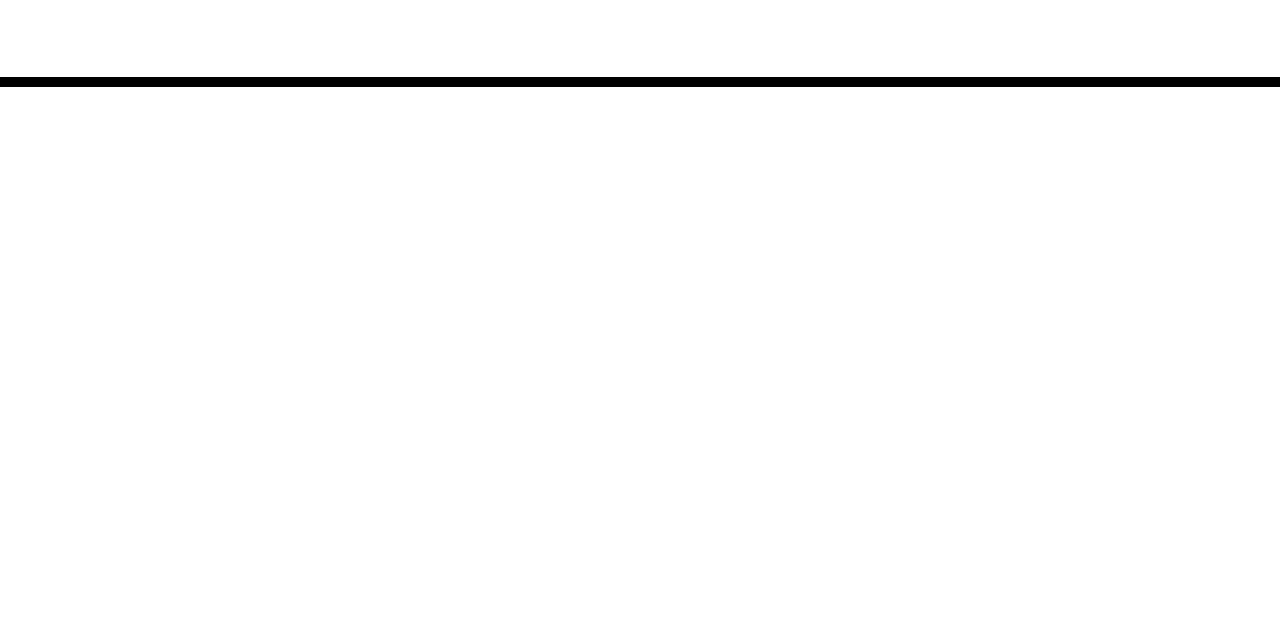
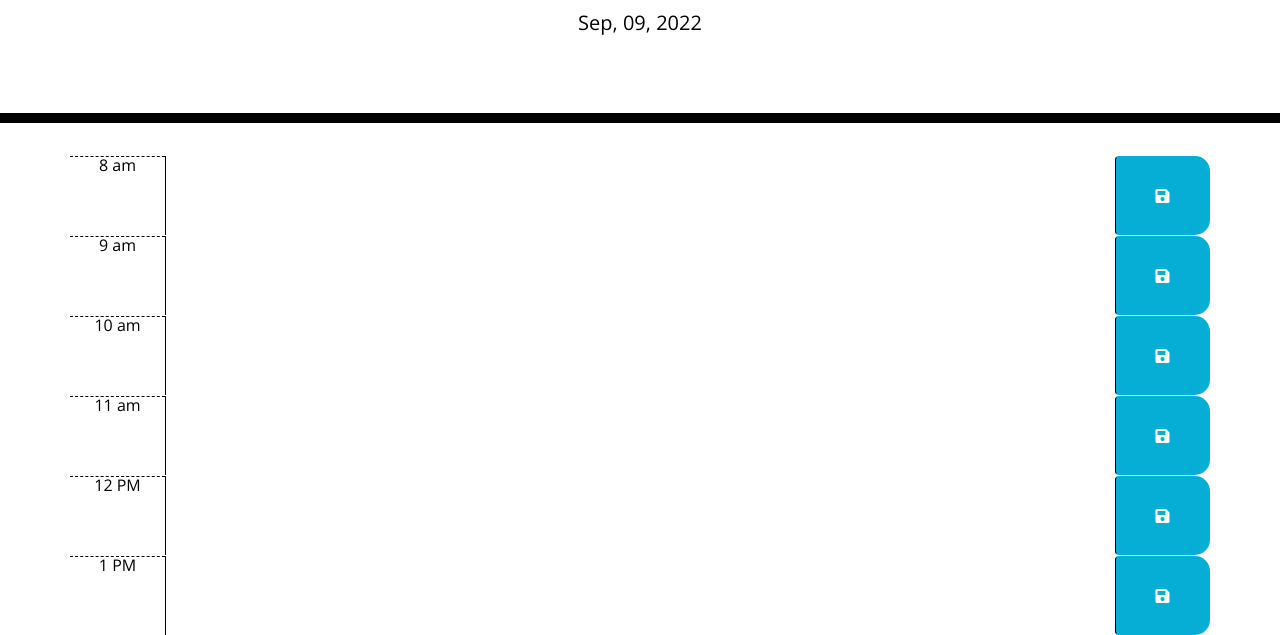
Before and after one commit to sameersamuel/module-05_day-schedule-api, a plain HTML site: page index.html in a window 1280 px wide. Shown: the part 181-816 px from the top of the page. Drawn offline with nearby package versions, Linux system fonts and the light colour scheme; files that its build step writes are made by us from their sources.

Commit message:
project started. rows added

```diff
--- /dev/null
+++ b/assets/js/main.js
@@ -0,0 +1,5 @@
+$(document).ready(function () {
+
+$("#currentDay").text(moment().format("MMM, DD, YYYY"));
+
+});
--- a/index.html
+++ b/index.html
@@ -30,9 +30,41 @@
     </header>
     <div class="container">
       <!-- Timeblocks go here -->
+      <div id="8" class="row time-block">
+        <div class="col-md-1 hour">8 am</div>
+        <textarea class="col-md-10 decription"> </textarea>
+        <button class = "col-md-1 btn saveBtn"><i class="fas fa-save"></i></button>
+      </div>
+      <div id="9" class="row time-block">
+        <div class="col-md-1 hour">9 am</div>
+        <textarea class="col-md-10 decription"> </textarea>
+        <button class = "col-md-1 btn saveBtn"><i class="fas fa-save"></i></button>
+      </div>
+      <div id="10" class="row time-block">
+        <div class="col-md-1 hour">10 am</div>
+        <textarea class="col-md-10 decription"> </textarea>
+        <button class = "col-md-1 btn saveBtn"><i class="fas fa-save"></i></button>
+      </div>
+      <div id="11" class="row time-block">
+        <div class="col-md-1 hour">11 am</div>
+        <textarea class="col-md-10 decription"> </textarea>
+        <button class = "col-md-1 btn saveBtn"><i class="fas fa-save"></i></button>
+      </div>
+      <div id="12" class="row time-block">
+        <div class="col-md-1 hour">12 PM</div>
+        <textarea class="col-md-10 decription"> </textarea>
+        <button class = "col-md-1 btn saveBtn"><i class="fas fa-save"></i></button>
+      </div>
+      <div id="13" class="row time-block">
+        <div class="col-md-1 hour">1 PM</div>
+        <textarea class="col-md-10 decription"> </textarea>
+        <button class = "col-md-1 btn saveBtn"><i class="fas fa-save"></i></button>
+      </div>
+
     </div>
 
-    <script src="https://code.jquery.com/jquery-3.4.1.min.js"></script>
-    <script src="https://cdnjs.cloudflare.com/ajax/libs/moment.js/2.24.0/moment.min.js"></script>
-  </body>
-</html>
+      <script src="https://code.jquery.com/jquery-3.4.1.min.js"></script>
+      <script src="https://cdnjs.cloudflare.com/ajax/libs/moment.js/2.24.0/moment.min.js"></script>
+      <script src="./assets/js/main.js"></script>
+    </body>
+  </html>
```
